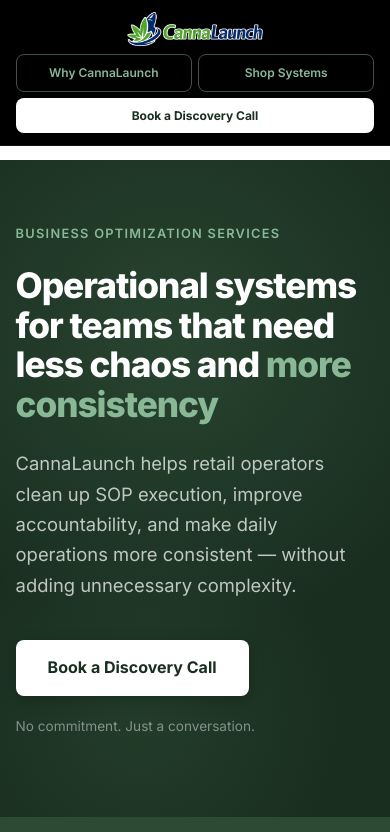
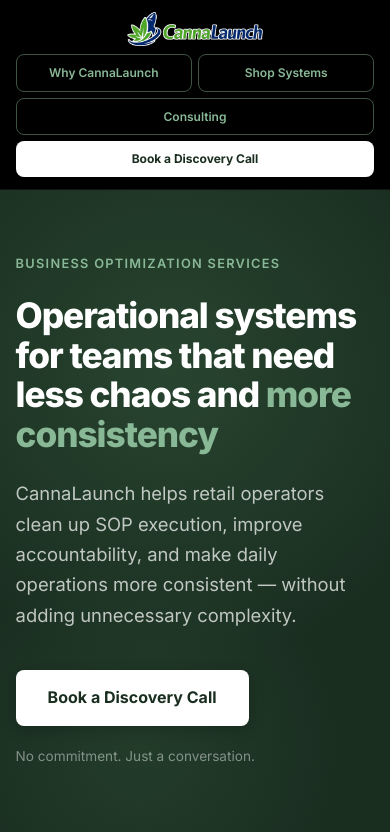
Before and after one commit to gajoar/CannaLaunch2.0, a plain HTML site: page index.html in a window 390 px wide. Shown: the top 832 px of the page. Drawn offline with Linux system fonts and the light colour scheme.

Commit message:
Update
Button Added for Counseling

```diff
--- a/index.html
+++ b/index.html
@@ -160,7 +160,7 @@
         gap: 8px;
         align-items: center;
       }
-      .cl-nav-spacer { height: 160px; }
+      .cl-nav-spacer { height: 190px; }
       /* Row 1: logo centered */
       .cl-logo {
         width: 100%;
@@ -188,8 +188,8 @@
         line-height: 1.3;
         overflow: hidden;
       }
-      /* Row 3: Book a Discovery Call, full width */
-      .cl-nav-links a:last-child {
+      /* Consulting + Book a Discovery Call: full width */
+      .cl-nav-links a:nth-child(n+3) {
         box-sizing: border-box;
         flex: 0 0 100%;
         width: 100%;
@@ -735,6 +735,7 @@
     <nav class="cl-nav-links" aria-label="Primary">
       <a href="built-from-real-operations.html">Why CannaLaunch</a>
       <a href="cannalaunch_shop.html">Shop Systems</a>
+      <a href="operational_consulting.html">Consulting</a>
       <a href="mailto:cannalaunch@gmail.com" class="cl-nav-cta">Book a Discovery Call</a>
     </nav>
   </header>
```
